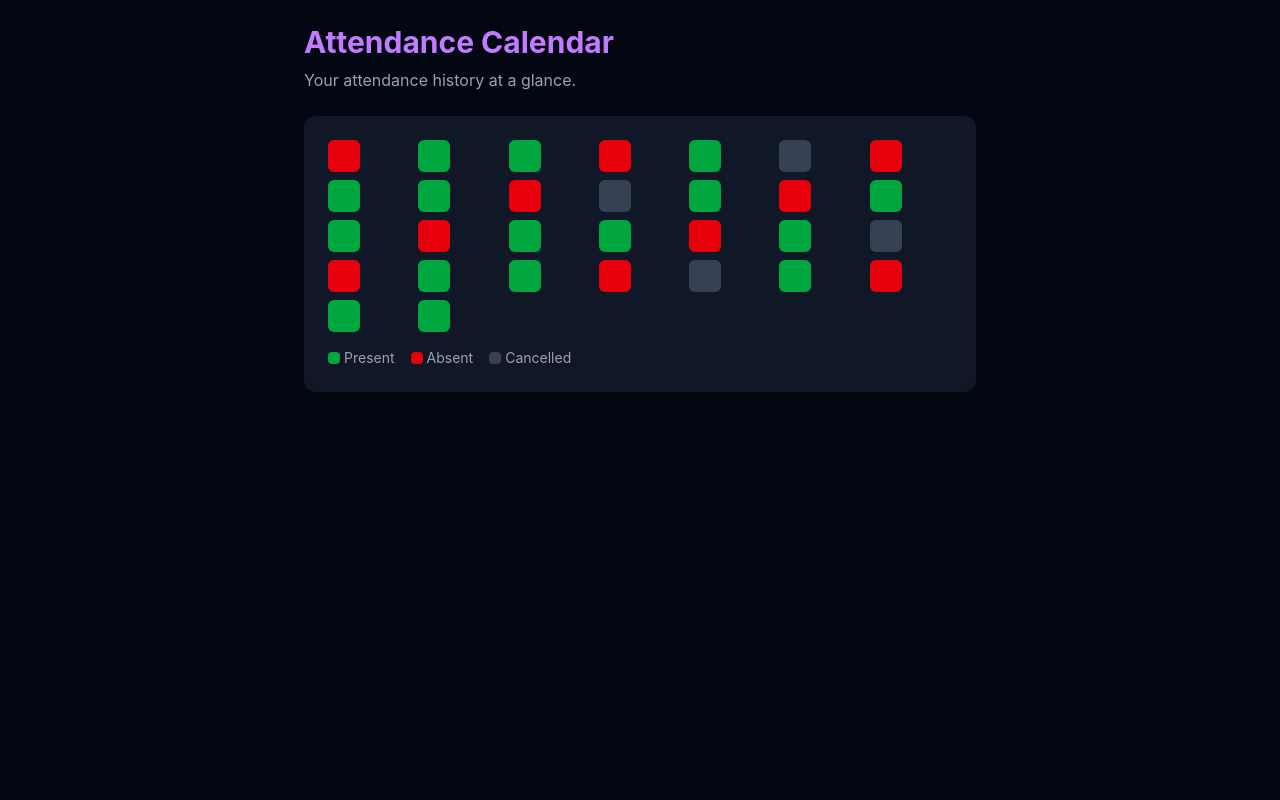
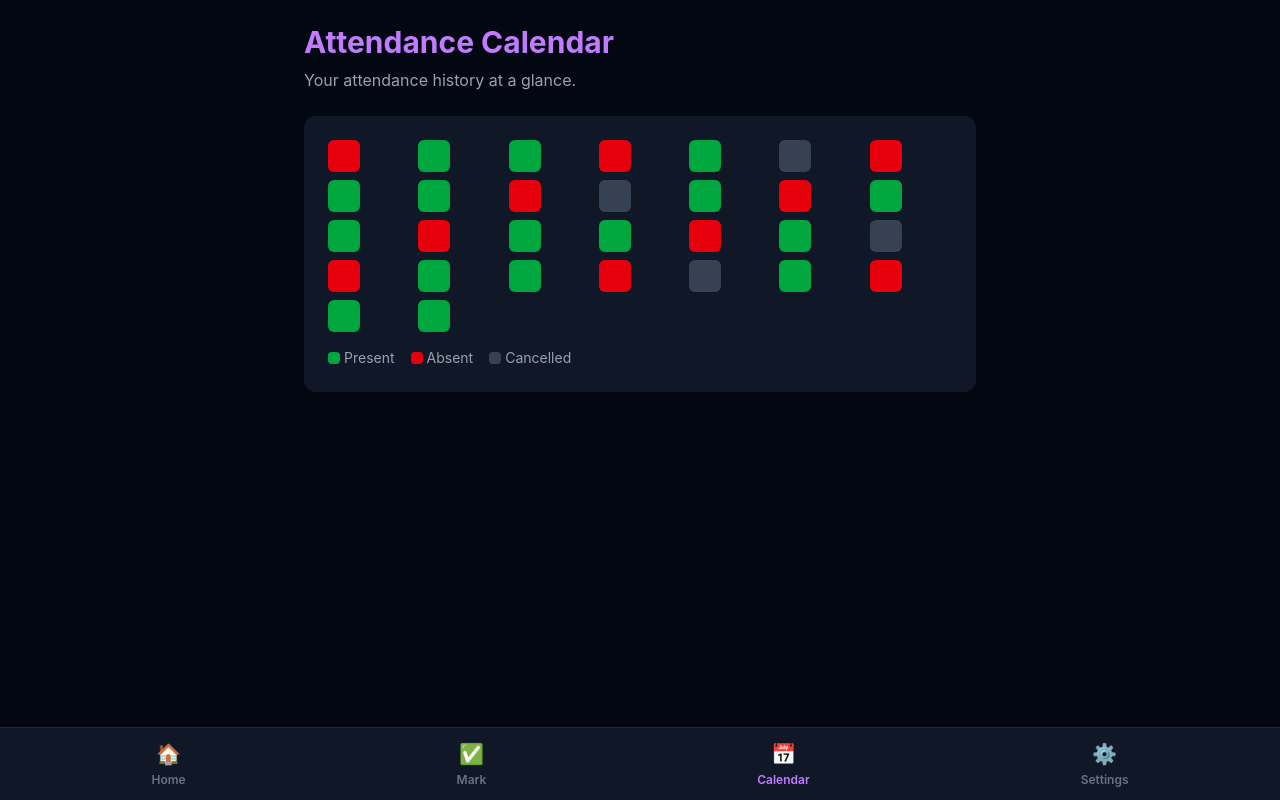
Before and after one commit to Zafin-Mohamed/attendease, a React app in the folder frontend/: page /calendar in a window 1280 px wide. Built offline with nearby package versions, Linux system fonts and the light colour scheme; the HTML template or start-up script is replaced by a standard one.

Commit message:
Add bottom navigation bar to all main pages

```diff
--- /dev/null
+++ b/frontend/src/components/Navbar.jsx
@@ -0,0 +1,34 @@
+import { useNavigate, useLocation } from 'react-router-dom'
+
+function Navbar() {
+  const navigate = useNavigate()
+  const location = useLocation()
+
+  const navItems = [
+    { label: 'Home', path: '/dashboard', icon: '🏠' },
+    { label: 'Mark', path: '/mark-attendance', icon: '✅' },
+    { label: 'Calendar', path: '/calendar', icon: '📅' },
+    { label: 'Settings', path: '/settings', icon: '⚙️' },
+  ]
+
+  return (
+    <div className="fixed bottom-0 left-0 right-0 bg-gray-900 border-t border-gray-800 px-4 py-3 flex justify-around items-center z-50">
+      {navItems.map((item) => (
+        <button
+          key={item.path}
+          onClick={() => navigate(item.path)}
+          className={`flex flex-col items-center gap-1 text-xs font-semibold ${
+            location.pathname === item.path
+              ? 'text-purple-400'
+              : 'text-gray-500 hover:text-white'
+          }`}
+        >
+          <span className="text-xl">{item.icon}</span>
+          <span>{item.label}</span>
+        </button>
+      ))}
+    </div>
+  )
+}
+
+export default Navbar
--- a/frontend/src/pages/Calendar.jsx
+++ b/frontend/src/pages/Calendar.jsx
@@ -1,3 +1,5 @@
+import Navbar from '../components/Navbar'
+
 function Calendar() {
   return (
     <div className="min-h-screen bg-gray-950 text-white px-4 py-6">
@@ -24,7 +26,9 @@ function Calendar() {
             <span className="flex items-center gap-1"><span className="w-3 h-3 bg-gray-700 rounded-sm inline-block"></span> Cancelled</span>
           </div>
         </div>
+        <div className="pb-20"></div>
       </div>
+      <Navbar />
     </div>
   )
 }
--- a/frontend/src/pages/Dashboard.jsx
+++ b/frontend/src/pages/Dashboard.jsx
@@ -1,3 +1,5 @@
+import Navbar from '../components/Navbar'
+
 function Dashboard() {
   return (
     <div className="min-h-screen bg-gray-950 text-white px-4 py-6">
@@ -31,7 +33,10 @@ function Dashboard() {
             <p className="text-gray-400 text-sm">Danger zone</p>
           </div>
         </div>
+
+        <div className="pb-20"></div>
       </div>
+      <Navbar />
     </div>
   )
 }
--- a/frontend/src/pages/MarkAttendance.jsx
+++ b/frontend/src/pages/MarkAttendance.jsx
@@ -1,3 +1,5 @@
+import Navbar from '../components/Navbar'
+
 function MarkAttendance() {
   return (
     <div className="min-h-screen bg-gray-950 text-white px-4 py-6">
@@ -7,7 +9,6 @@ function MarkAttendance() {
 
         <div className="flex flex-col gap-4">
 
-          {/* Subject 1 */}
           <div className="bg-gray-900 rounded-xl p-4">
             <p className="text-white font-semibold text-lg mb-3">DBMS</p>
             <div className="flex gap-3">
@@ -23,7 +24,6 @@ function MarkAttendance() {
             </div>
           </div>
 
-          {/* Subject 2 */}
           <div className="bg-gray-900 rounded-xl p-4">
             <p className="text-white font-semibold text-lg mb-3">Java</p>
             <div className="flex gap-3">
@@ -40,7 +40,9 @@ function MarkAttendance() {
           </div>
 
         </div>
+        <div className="pb-20"></div>
       </div>
+      <Navbar />
     </div>
   )
 }
--- a/frontend/src/pages/Settings.jsx
+++ b/frontend/src/pages/Settings.jsx
@@ -1,3 +1,5 @@
+import Navbar from '../components/Navbar'
+
 function Settings() {
   return (
     <div className="min-h-screen bg-gray-950 text-white px-4 py-6">
@@ -22,7 +24,9 @@ function Settings() {
           </button>
         </div>
 
+        <div className="pb-20"></div>
       </div>
+      <Navbar />
     </div>
   )
 }
```
